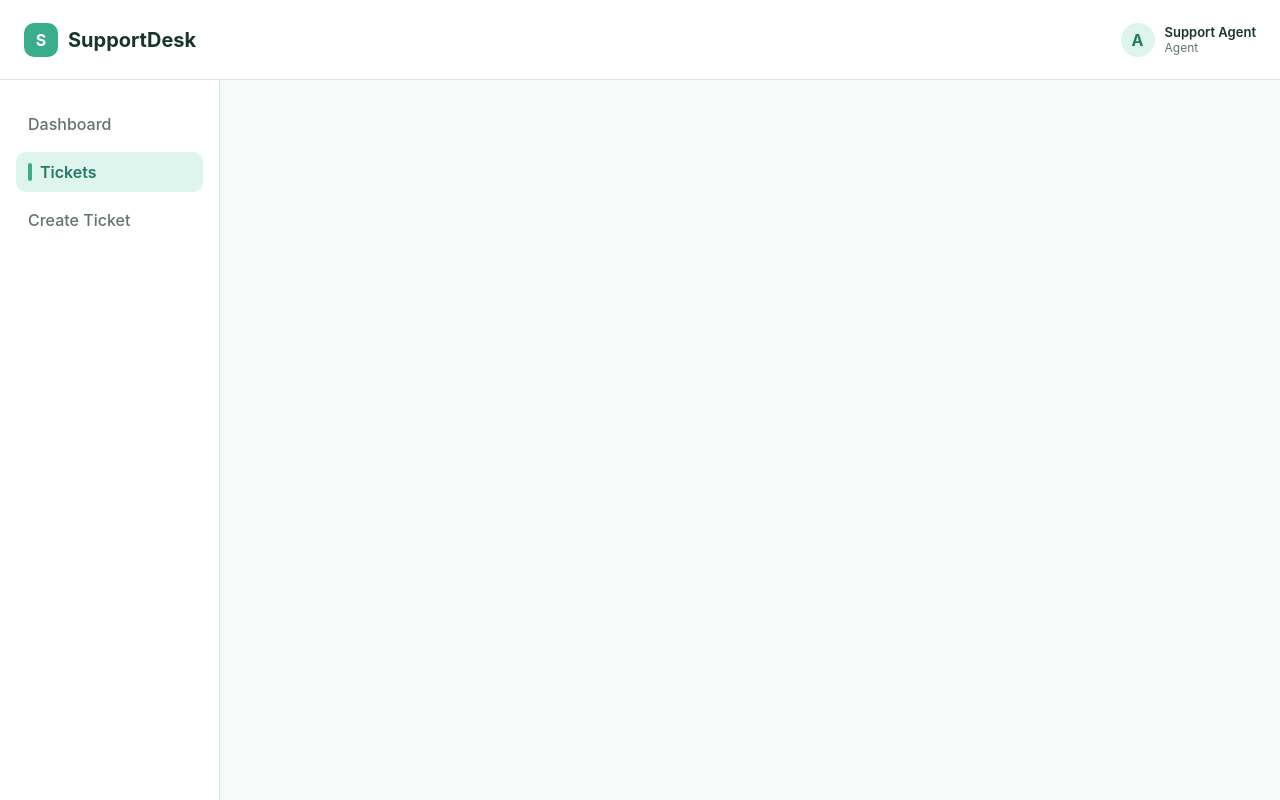
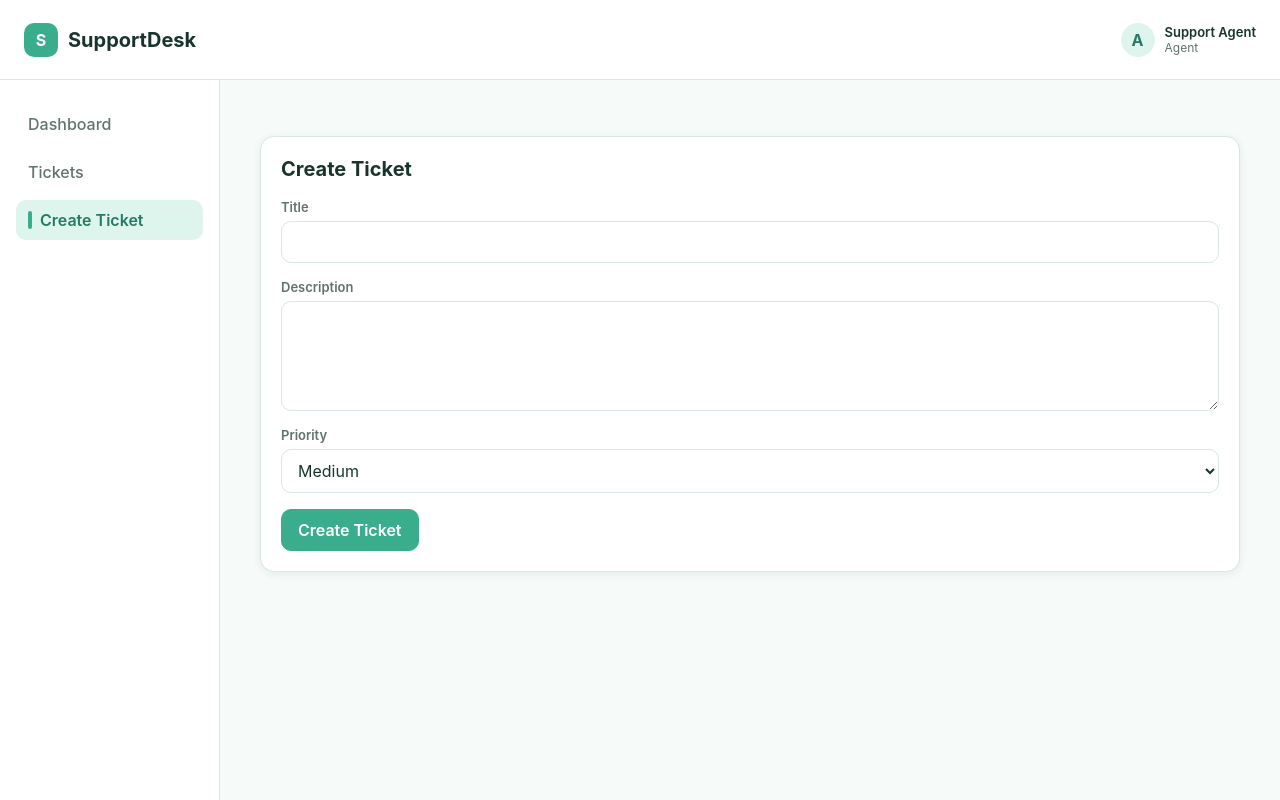
Before and after one commit to Andrew543210/react-ts-support-desk, a React (Vite) app: page /tickets/new in a window 1280 px wide. Built offline with nearby package versions, Linux system fonts and the light colour scheme.

Commit message:
feat(tickets): add dedicated ticket creation page

```diff
--- a/src/App.tsx
+++ b/src/App.tsx
@@ -7,6 +7,7 @@ import Sidebar from "./components/Sidebar/Sidebar"
 import Dashboard from "./components/Dashboard/Dashboard"
 import TicketsPage from "./pages/TicketsPage/TicketsPage"
 import EditTicketPage from "./pages/EditTicketPage/EditTicketPage"
+import CreateTicketPage from "./pages/CreateTicketPage/CreateTicketPage"
 import styles from "./App.module.css"
 
 
@@ -58,7 +59,6 @@ function App() {
             element={
                 <Dashboard
                     tickets={ticketList}
-                    onCreateTicket={handleCreateTicket}
                     onStatusChange={handleStatusChange}
                     onDeleteTicket={handleDeleteTicket}
                 />
@@ -71,6 +71,14 @@ function App() {
                     tickets={ticketList}
                     onStatusChange={handleStatusChange}
                     onDeleteTicket={handleDeleteTicket}
+                />
+            }
+          />
+          <Route
+            path="/tickets/new"
+            element={
+                <CreateTicketPage
+                    onCreateTicket={handleCreateTicket}
                 />
             }
           />
--- a/src/components/Dashboard/Dashboard.tsx
+++ b/src/components/Dashboard/Dashboard.tsx
@@ -2,19 +2,16 @@ import { useNavigate } from "react-router-dom"
 import styles from "./Dashboard.module.css"
 import StatCard from "../StatCard/StatCard"
 import TicketList from "../TicketList/TicketList"
-import CreateTicketForm from "../CreateTicketForm/CreateTicketForm"
 import type { Ticket, TicketStatus } from "../../types/Ticket"
 
 type DashboardProps = {
     tickets: Ticket[]
-    onCreateTicket: (ticket: Ticket) => void
     onStatusChange: (id: number, status: TicketStatus) => void
     onDeleteTicket: (id: number) => void
 }
 
 export default function Dashboard({
     tickets,
-    onCreateTicket,
     onStatusChange,
     onDeleteTicket,
 }: DashboardProps) {
@@ -64,11 +61,6 @@ export default function Dashboard({
                 onDeleteTicket={onDeleteTicket}
                 onEditTicket={handleEditTicket}
             />
-
-            <CreateTicketForm
-                mode="create"
-                onCreateTicket={onCreateTicket}
-            />
         </div>
     )
 }
--- a/src/components/Sidebar/Sidebar.tsx
+++ b/src/components/Sidebar/Sidebar.tsx
@@ -16,6 +16,7 @@ export default function Sidebar() {
 
                 <NavLink
                     to="/tickets"
+                    end
                     className={({ isActive }) =>
                         `${styles.link} ${isActive ? styles.active : ""}`
                     }
@@ -23,12 +24,14 @@ export default function Sidebar() {
                     Tickets
                 </NavLink>
 
-                <a
-                    className={styles.link}
-                    href="#"
+                <NavLink
+                    to="/tickets/new"
+                    className={({ isActive }) =>
+                        `${styles.link} ${isActive ? styles.active : ""}`
+                    }
                 >
                     Create Ticket
-                </a>
+                </NavLink>
             </nav>
         </aside>
     )
--- /dev/null
+++ b/src/pages/CreateTicketPage/CreateTicketPage.tsx
@@ -0,0 +1,27 @@
+import { useNavigate } from "react-router-dom"
+import CreateTicketForm from "../../components/CreateTicketForm/CreateTicketForm"
+import type { Ticket } from "../../types/Ticket"
+
+type CreateTicketPageProps = {
+    onCreateTicket: (ticket: Ticket) => void
+}
+
+export default function CreateTicketPage({
+    onCreateTicket,
+}: CreateTicketPageProps) {
+    const navigate = useNavigate()
+
+    function handleCreateTicket(ticket: Ticket) {
+        onCreateTicket(ticket)
+        navigate("/tickets")
+    }
+
+    return (
+        <section>
+            <CreateTicketForm
+                mode="create"
+                onCreateTicket={handleCreateTicket}
+            />
+        </section>
+    )
+}
```
